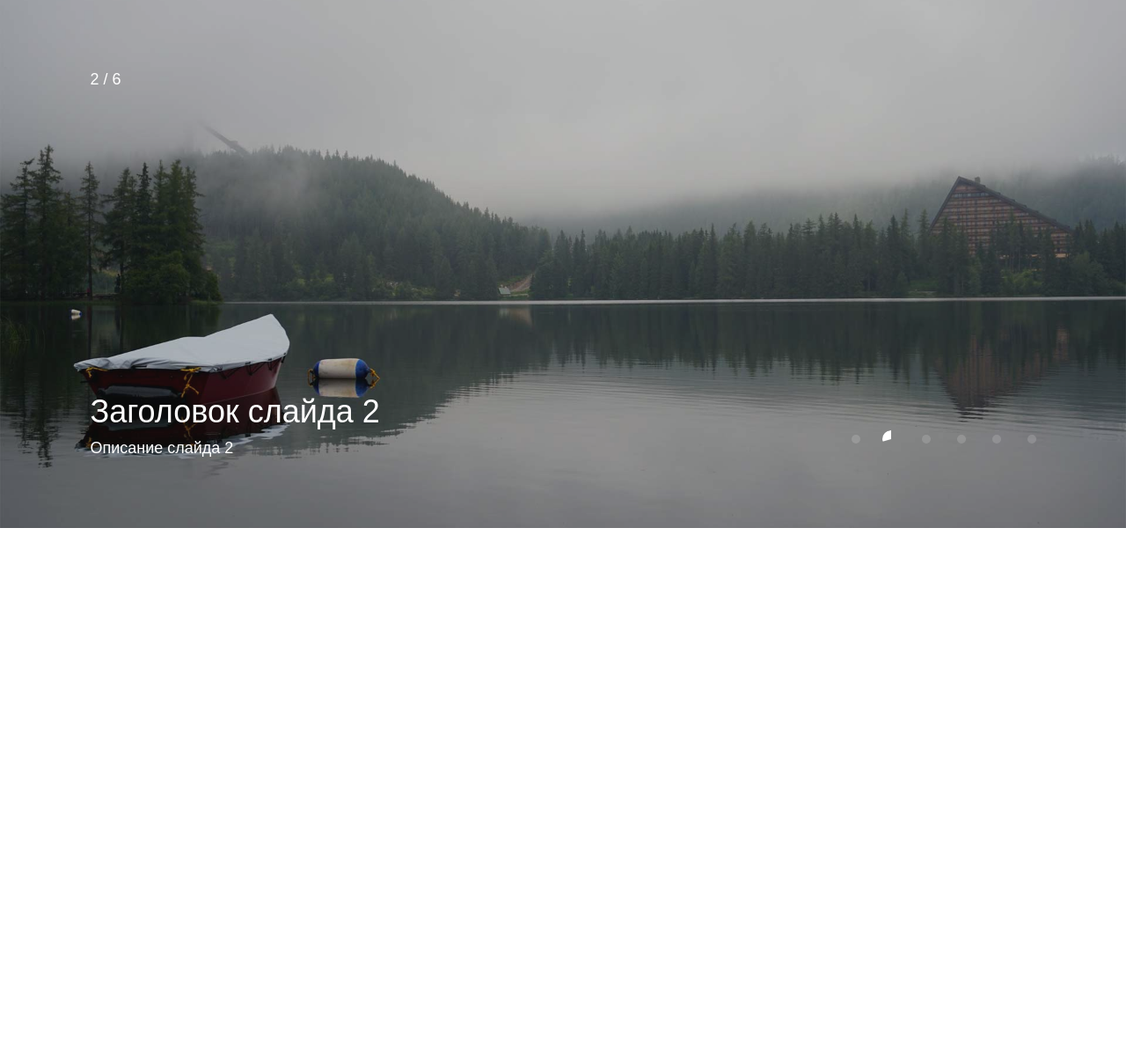
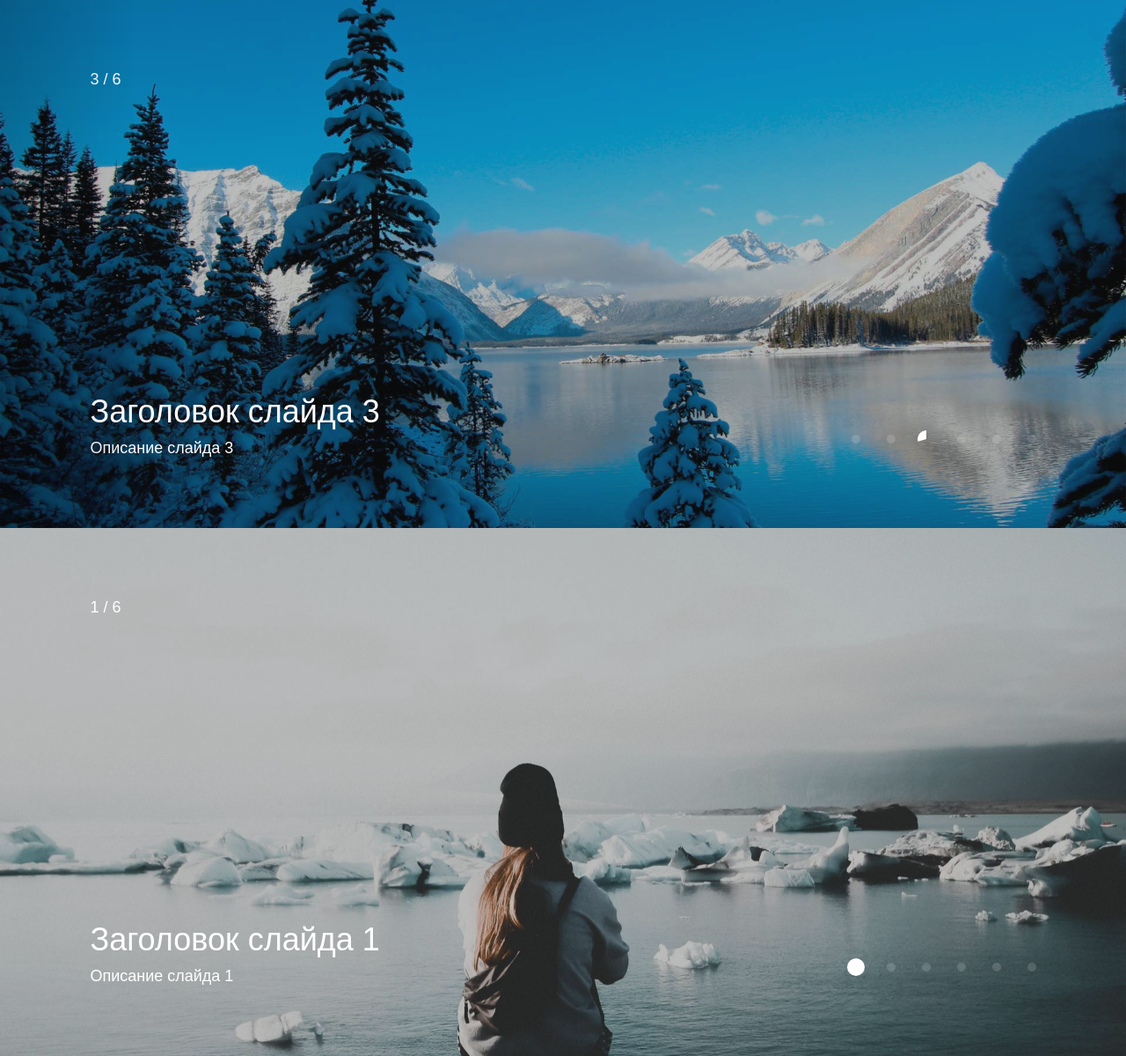
Before and after one commit to alfie-web/react-parallax-slider, a React (Create React App) app: page / in a window 1280 px wide. Shown: the whole page at 88% size. Before the commit the page ends 800 px from the top, so only its background shows below. Built offline with nearby package versions, Linux system fonts and the light colour scheme.

Commit message:
Сделано;
* Добавлена возможность выбрать стартовый слайд

```diff
--- a/src/App.js
+++ b/src/App.js
@@ -71,6 +71,7 @@ function App() {
 				// transitionTime={300}
 				// autoSlides={false}
 				// touchable={false}
+				activeSlide={2}
                         />
 
 
@@ -80,7 +81,7 @@ function App() {
 			{/* <div {...handlers} style={{ width: '100px', height: '100px', backgroundColor: 'red' }}></div> */}
 
 
-                        {/* <Slider
+                        <Slider
                                 sliderClass="MySlider"
                                 // activeSlide={1}
                                 items={MOCK_SLIDES}
@@ -88,7 +89,7 @@ function App() {
                                 // dots={false}
                                 transition="layer"   // parallax, layer, classic
                                 autoSlides={false}
-                        /> */}
+                        />
                 </div>
         );
 }
--- a/src/components/Slider/index.jsx
+++ b/src/components/Slider/index.jsx
@@ -18,26 +18,27 @@ const Slider = memo(({
 	transition = 'parallax',	// classic, fade, layer
 	dots = true,
 	arrows = true,
+	numbers = true,
 	touchable = true,
 	items = []
 }) => {
 	const [state, setState] = useState({
-		curSlide: 0,
-		imagePos: 0
+		// curSlide: 0,
+		// imagePos: 0
+		curSlide: activeSlide && activeSlide !== 1 ? activeSlide - 1 : 0,
+		imagePos: activeSlide && activeSlide !== 1 ? (activeSlide - 1) * 50 : 0
 	});
 
 	let autoSlideTimeout = useRef(null);
 	let forward = useRef(true);
 
-	// TODO: Вообще попробовать вставить проверку на первый/последний слайд в prevBackSlide,
-	// хотя не лучше в controlClick (переименовать в moveSlide), сделать его универсальнейшим,
-	// а prevBackSlide переименовать в handleSlideMove
-	const handlers = useSwipeable({
+
+	const touchHandlers = useSwipeable({
 		onSwipedLeft: () => {
-			touchable && state.curSlide < items.length - 1 && prevBackSlide(1);
+			touchable && state.curSlide < items.length - 1 && prevBackSlide(1);	// Если не послендий слайд
 		},
 		onSwipedRight: () => {
-			touchable && state.curSlide > 0 && prevBackSlide(-1)
+			touchable && state.curSlide > 0 && prevBackSlide(-1);		// Если не первый слайд
 		},
 		preventDefaultTouchmoveEvent: true,
 		trackMouse: true
@@ -64,10 +65,6 @@ const Slider = memo(({
 		});
 	}, [changeState, state.curSlide])
 
-	const onControlClick = (dir, pos) => {
-		// clearInterval(autoSlideTimeout.current);
-		prevBackSlide(dir, pos);
-	}
 
 	const autoSlide = useCallback(() => {
 		if (state.curSlide === items.length - 1) {
@@ -96,13 +93,16 @@ const Slider = memo(({
 		return () => autoSlides && clearInterval(autoSlideTimeout.current)
 	}, [autoSlide, animTime, autoSlides])
 
+
 	return (
 
-		<div {...handlers} className={classNames('Slider', sliderClass)}>
-			<Numbers
-				curSlide={state.curSlide}
-				slidesLength={items.length}
-			/>
+		<div {...touchHandlers} className={classNames('Slider', sliderClass)}>
+			{ numbers &&
+				<Numbers
+					curSlide={state.curSlide}
+					slidesLength={items.length}
+				/>
+			}
 
 			{ arrows &&
 				<Fragment>
@@ -110,14 +110,14 @@ const Slider = memo(({
 						className={arrowClass}
 						isRight={false}
 						curSlide={state.curSlide}
-						onClick={() => onControlClick(-1, null)}
+						onClick={() => prevBackSlide(-1)}
 						slidesLength={items.length - 1}
 					/>
 					<Arrow
 						className={arrowClass}
 						isRight
 						curSlide={state.curSlide}
-						onClick={() => onControlClick(1, null)}
+						onClick={() => prevBackSlide(1)}
 						slidesLength={items.length - 1}
 					/>
 				</Fragment>
@@ -132,9 +132,8 @@ const Slider = memo(({
 								autoSlides={autoSlides}
 								animTime={animTime}
 								curSlide={state.curSlide}
-								onControlClick={onControlClick}
 								i={i}
-								onClick={() => onControlClick(null, i)}
+								onClick={() => prevBackSlide(null, i)}
 							/>
 						))
 					}
@@ -154,3 +153,208 @@ const Slider = memo(({
 })
 
 export default Slider;
+
+
+
+
+
+
+
+
+
+
+
+
+
+
+
+
+
+
+
+
+
+
+
+
+
+
+
+
+
+
+
+
+// Версия с защитой от дурака, но мне показалось код стал менее читаемым
+
+// import React, { useState, useEffect, useCallback, useRef, Fragment, memo } from 'react';
+// import classNames from 'classnames';
+// import { useSwipeable } from 'react-swipeable';
+
+// import { SlidesList, Dot, Arrow, Numbers } from './components';
+
+// import './Slider.sass';
+
+
+// const Slider = memo(({
+// 	sliderClass = "",
+// 	dotsClass = "",
+// 	arrowClass = "",
+// 	activeSlide = 1,
+// 	autoSlides = true,
+// 	animTime = 3000,
+// 	transitionTime = 500,
+// 	transition = 'parallax',	// classic, fade, layer
+// 	dots = true,
+// 	arrows = true,
+// 	numbers = true,
+// 	touchable = true,
+// 	items = []
+// }) => {
+// 	const [state, setState] = useState({
+// 		curSlide: 0,
+// 		imagePos: 0
+// 	});
+
+// 	let autoSlideTimeout = useRef(null);
+// 	let forward = useRef(true);
+
+// 	// TODO: Вообще попробовать вставить проверку на первый/последний слайд в prevBackSlide,
+// 	// хотя не лучше в controlClick (переименовать в moveSlide), сделать его универсальнейшим,
+// 	// а prevBackSlide переименовать в handleSlideMove
+
+// 	const handlers = useSwipeable({
+// 		onSwipedLeft: () => {
+// 			touchable && onControlClick(1, null);
+// 			// touchable && state.curSlide < items.length - 1 && prevBackSlide(1);
+// 		},
+// 		onSwipedRight: () => {
+// 			touchable && onControlClick(-1, null)
+// 			// touchable && state.curSlide > 0 && prevBackSlide(-1)
+// 		},
+// 		preventDefaultTouchmoveEvent: true,
+// 		trackMouse: true
+// 	});
+
+// 	// console.log('RERENDERS')
+
+// 	const changeState = useCallback((props) => {
+// 		setState({
+// 			...state,
+// 			...props
+// 		})
+// 	}, [state])
+
+// 	const prevBackSlide = useCallback((dir, pos) => {
+// 		let curSlideNext;
+
+// 		if (dir) curSlideNext = state.curSlide + dir;
+// 		if (pos || pos === 0) curSlideNext = pos;
+
+// 		changeState({
+// 			curSlide: curSlideNext,
+// 			imagePos: curSlideNext * 50
+// 		});
+// 	}, [changeState, state.curSlide])
+
+// 	const onControlClick = (dir, pos) => {
+// 		// clearInterval(autoSlideTimeout.current);
+
+// 		// Вот только нужно ли (это защита на дурака, но код менее читаемым становится сразу)
+// 		if (dir && !pos) {
+// 			if ((dir > 0 && state.curSlide < items.length - 1) || (dir < 0 && state.curSlide > 0)) {
+// 				prevBackSlide(dir, pos);
+// 			}
+// 		}
+
+// 		if (!dir && (pos || pos === 0)) prevBackSlide(null, pos);
+// 	}
+
+// 	const autoSlide = useCallback(() => {
+// 		if (state.curSlide === items.length - 1) {
+// 			forward.current = false;
+// 		} else if (state.curSlide === 0) {
+// 			forward.current = true;
+// 		}
+
+// 		if (forward.current) {
+// 			// prevBackSlide(1);
+// 			onControlClick(1);
+// 		} else {
+// 			// TODO: можно сделать настройку looped
+// 			// changeState({ 	// Версия где после последнего слайда снова первый
+// 			// 	curSlide: 0,
+// 			// 	imagePos: 0
+// 			// });
+
+// 			// prevBackSlide(-1);	// Версия, где после последнего слайда, крутит в обратном направлении
+// 			onControlClick(-1);	// Версия, где после последнего слайда, крутит в обратном направлении
+// 		}
+// 	}, [items.length, state.curSlide, prevBackSlide]);
+
+
+// 	useEffect(() => {
+// 		if (autoSlides) autoSlideTimeout.current = setInterval(autoSlide, animTime);
+
+// 		return () => autoSlides && clearInterval(autoSlideTimeout.current)
+// 	}, [autoSlide, animTime, autoSlides])
+
+// 	return (
+
+// 		<div {...handlers} className={classNames('Slider', sliderClass)}>
+// 			{ numbers &&
+// 				<Numbers
+// 					curSlide={state.curSlide}
+// 					slidesLength={items.length}
+// 				/>
+// 			}
+
+// 			{ arrows &&
+// 				<Fragment>
+// 					<Arrow
+// 						className={arrowClass}
+// 						isRight={false}
+// 						curSlide={state.curSlide}
+// 						onClick={() => onControlClick(-1, null)}
+// 						slidesLength={items.length - 1}
+// 					/>
+// 					<Arrow
+// 						className={arrowClass}
+// 						isRight
+// 						curSlide={state.curSlide}
+// 						onClick={() => onControlClick(1, null)}
+// 						slidesLength={items.length - 1}
+// 					/>
+// 				</Fragment>
+// 			}
+
+// 			{ dots &&
+// 				<ul className={classNames('Slider__dots', dotsClass)}>
+// 					{
+// 						items.map((item, i) => (
+// 							<Dot
+// 								key={item.id}
+// 								autoSlides={autoSlides}
+// 								animTime={animTime}
+// 								curSlide={state.curSlide}
+// 								i={i}
+// 								onClick={() => onControlClick(null, i)}
+// 							/>
+// 						))
+// 					}
+// 				</ul>
+// 			}
+
+// 			<SlidesList
+// 				items={items}
+// 				className="Slider__items"
+// 				curSlide={state.curSlide}
+// 				transitionTime={transitionTime}
+// 				transition={transition}
+// 				imagePos={state.imagePos}
+// 			/>
+// 		</div>
+// 	)
+// })
+
+// export default Slider;
```
